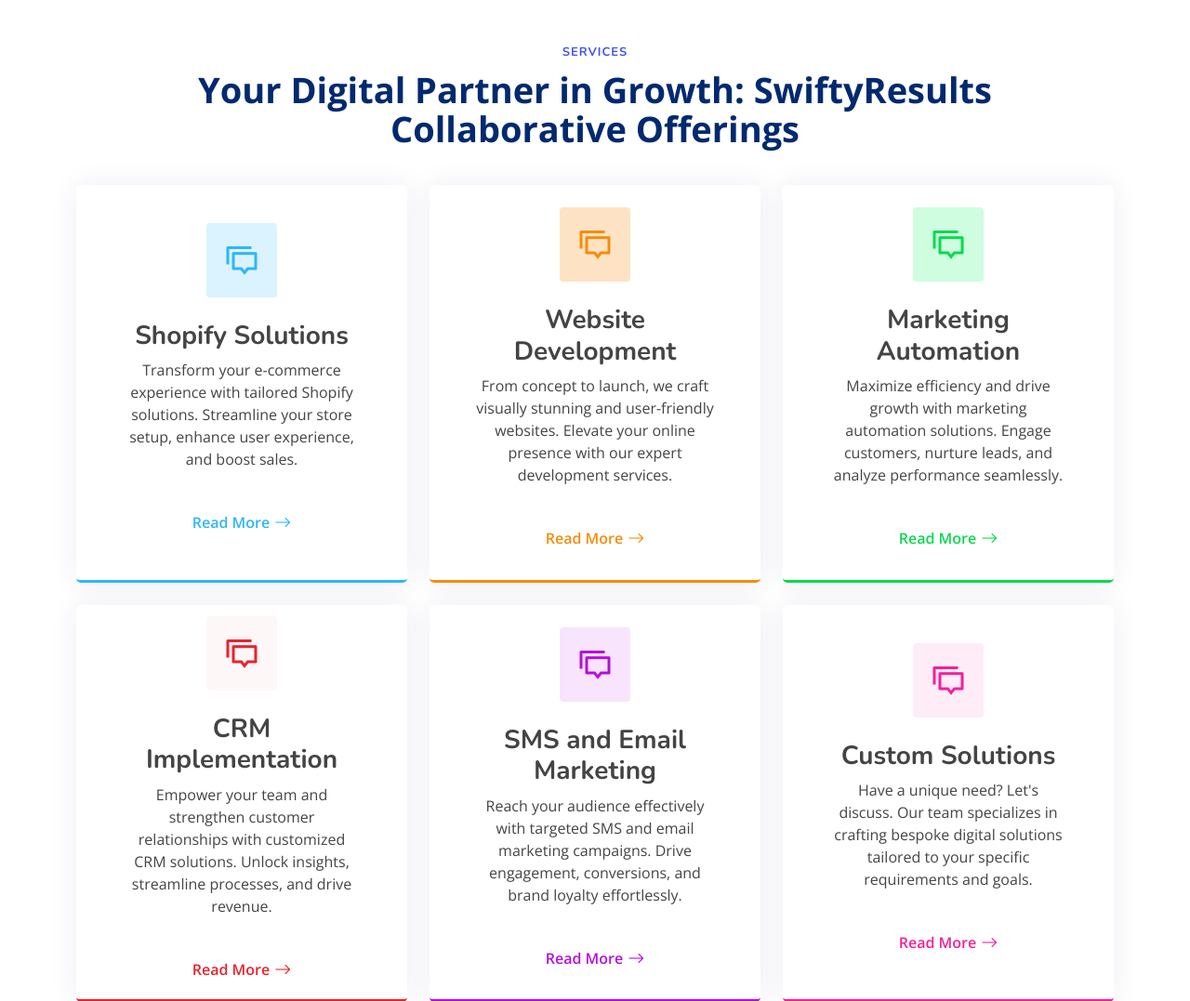
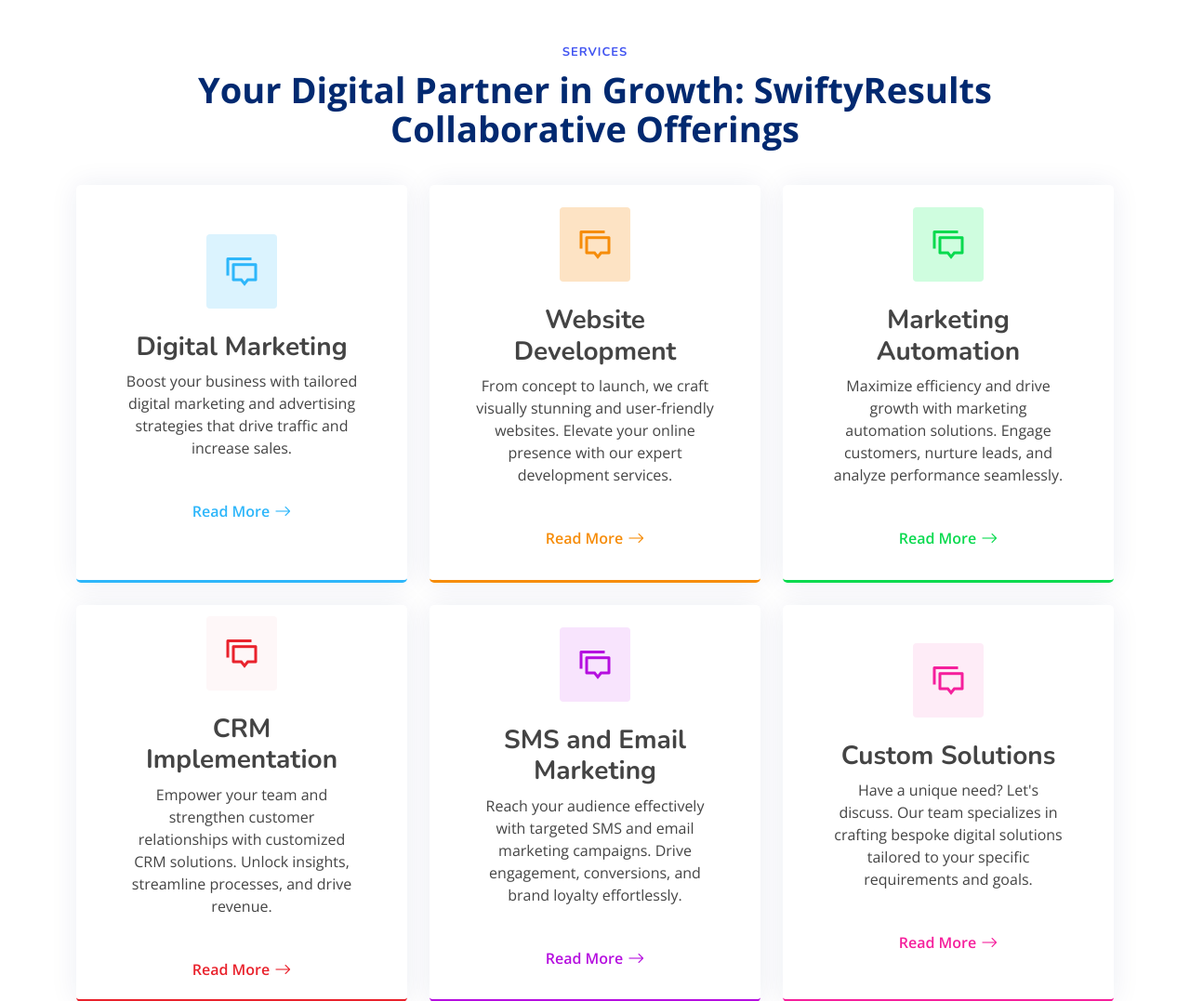
Before and after one commit to iCPedrosa/SwiftyResults, a PHP site: page / in a window 1280 px wide. Shown: the part 1359-2436 px from the top of the page at 93% size. Run offline with PHP 8.4, Linux system fonts and the light colour scheme.

Commit message:
Update Services

```diff
--- a/index.php
+++ b/index.php
@@ -615,19 +615,19 @@
               <div class="flip-card-inner">
                 <div class="flip-card-front">
                   <i class="ri-discuss-line icon"></i>
-                  <h3>Shopify Solutions</h3>
-                  <p>Transform your e-commerce experience with tailored Shopify solutions. Streamline your store setup, enhance user experience, and boost sales.</p>
+                  <h3>Digital Marketing</h3>
+                  <p>Boost your business with tailored digital marketing and advertising strategies that drive traffic and increase sales.</p>
                   <a href="javascript:void(0)" class="read-more"><span>Read More</span> <i class="bi bi-arrow-right"></i></a>
                 </div>
                 <div class="flip-card-back">
-                  <h3>Shopify Solutions</h3>
-
-                  <p>Fully functional Shopify store
-                    <br>Custom theme design files
-                    <br> Product catalog setup
-                    <br> Payment gateway integration
-                    <br> Training documentation for store management
-                  </p>
+                <h3>Digital Marketing</h3>
+
+                <p>Comprehensive marketing strategy development
+<br>Targeted social media ad campaigns
+<br>Search engine optimization (SEO)
+<br>Google Ads and pay-per-click (PPC) management
+<br>Analytics and performance tracking
+<br>Brand awareness and reputation management</p>
 
                   <a href="javascript:void(0)" class="read-less"><span>Show Less</span> <i class="bi bi-arrow-left"></i></a>
                 </div>
```
